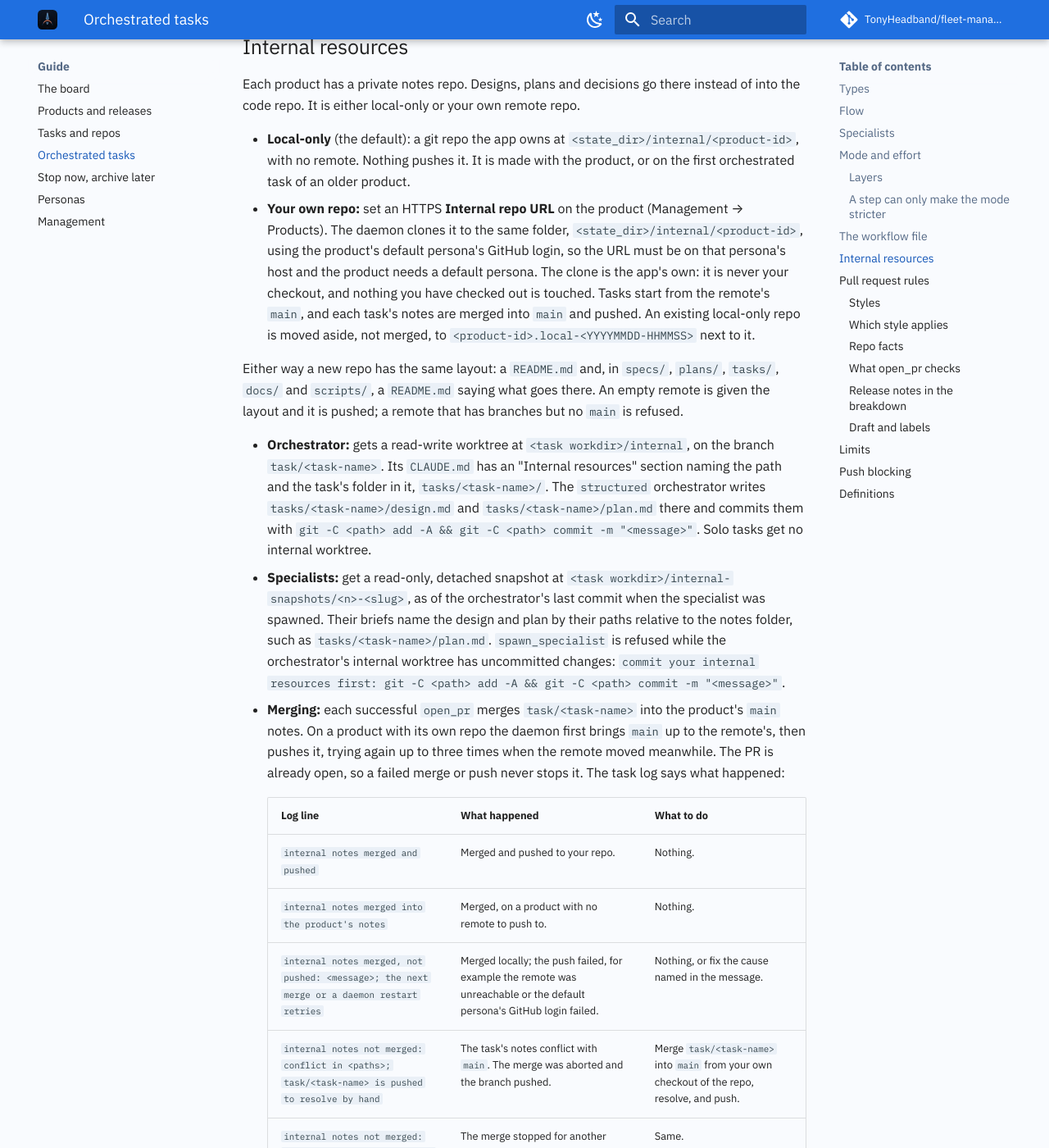
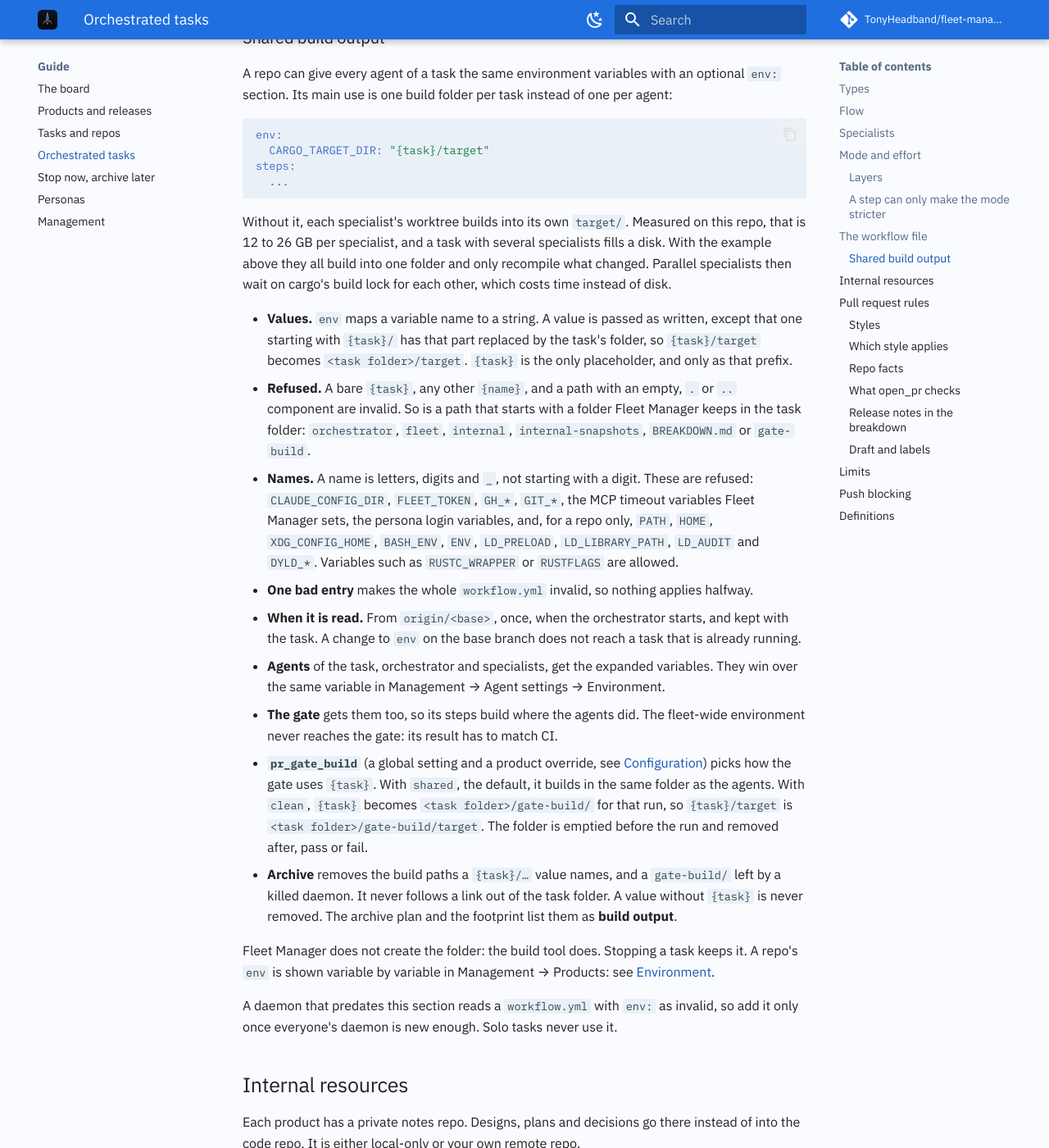
Before and after one commit to TonyHeadband/fleet-manager, an MkDocs documentation site: the page built from docs/guide/orchestrated-tasks.md, in a window 1280 px wide and 1400 px high, scrolled down 4208 px. Shown: the whole window at 82% size. Built offline with MkDocs 1.6.1 and Material for MkDocs 9.7.7, drawn with Linux system fonts in a browser that asks for light colours; comment, search, counter and statistics services are not loaded.

Commit message:
docs: repo env in workflow.yml and the fleet environment
Co-Authored-By: Claude Opus 5.5 <noreply@anthropic.com>

````diff
--- a/docs/guide/orchestrated-tasks.md
+++ b/docs/guide/orchestrated-tasks.md
@@ -138,6 +138,56 @@ and nothing starts; the orchestrator proposes the step again.
 
 A repo needs a **`.fleet/workflow.yml`** on its base branch on `origin` before an orchestrated task can use it: it
 lists the checks the gate runs before a pull request, and is fetched when the task is created.
+
+### Shared build output
+
+A repo can give every agent of a task the same environment variables with an optional `env:` section. Its main use is
+one build folder per task instead of one per agent:
+
+```yaml
+env:
+  CARGO_TARGET_DIR: "{task}/target"
+steps:
+  ...
+```
+
+Without it, each specialist's worktree builds into its own `target/`. Measured on this repo, that is 12 to 26 GB per
+specialist, and a task with several specialists fills a disk. With the example above they all build into one folder
+and only recompile what changed. Parallel specialists then wait on cargo's build lock for each other, which costs
+time instead of disk.
+
+- **Values.** `env` maps a variable name to a string. A value is passed as written, except that one starting with
+  `{task}/` has that part replaced by the task's folder, so `{task}/target` becomes `<task folder>/target`. `{task}`
+  is the only placeholder, and only as that prefix.
+- **Refused.** A bare `{task}`, any other `{name}`, and a path with an empty, `.` or `..` component are invalid. So is
+  a path that starts with a folder Fleet Manager keeps in the task folder: `orchestrator`, `fleet`, `internal`,
+  `internal-snapshots`, `BREAKDOWN.md` or `gate-build`.
+- **Names.** A name is letters, digits and `_`, not starting with a digit. These are refused: `CLAUDE_CONFIG_DIR`,
+  `FLEET_TOKEN`, `GH_*`, `GIT_*`, the MCP timeout variables Fleet Manager sets, the persona login variables, and, for
+  a repo only, `PATH`, `HOME`, `XDG_CONFIG_HOME`, `BASH_ENV`, `ENV`, `LD_PRELOAD`, `LD_LIBRARY_PATH`, `LD_AUDIT` and
+  `DYLD_*`. Variables such as `RUSTC_WRAPPER` or `RUSTFLAGS` are allowed.
+- **One bad entry** makes the whole `workflow.yml` invalid, so nothing applies halfway.
+- **When it is read.** From `origin/<base>`, once, when the orchestrator starts, and kept with the task. A change to
+  `env` on the base branch does not reach a task that is already running.
+- **Agents** of the task, orchestrator and specialists, get the expanded variables. They win over the same variable
+  in Management → Agent settings → Environment.
+- **The gate** gets them too, so its steps build where the agents did. The fleet-wide environment never reaches the
+  gate: its result has to match CI.
+- **`pr_gate_build`** (a global setting and a product override, see
+  [Configuration](../reference/configuration.md)) picks how the gate uses `{task}`. With `shared`, the default, it
+  builds in the same folder as the agents. With `clean`, `{task}` becomes `<task folder>/gate-build/` for that run, so
+  `{task}/target` is `<task folder>/gate-build/target`. The folder is emptied before the run and removed after, pass
+  or fail.
+- **Archive** removes the build paths a `{task}/…` value names, and a `gate-build/` left by a killed daemon. It never
+  follows a link out of the task folder. A value without `{task}` is never removed. The archive plan and the
+  footprint list them as **build output**.
+
+Fleet Manager does not create the folder: the build tool does. Stopping a task keeps it. A repo's `env` is shown
+variable by variable in Management → Products: see
+[Environment](management.md#agent-settings-environment).
+
+A daemon that predates this section reads a `workflow.yml` with `env:` as invalid, so add it only once everyone's
+daemon is new enough. Solo tasks never use it.
 
 ## Internal resources
 
````
Also changed, not shown: docs/guide/management.md (+24 -2 lines), packaging/changes/unreleased.md (+1 -0 lines).
